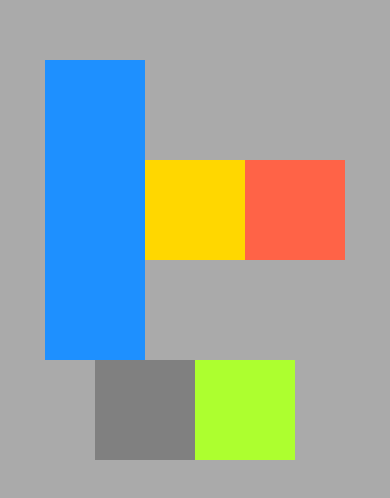
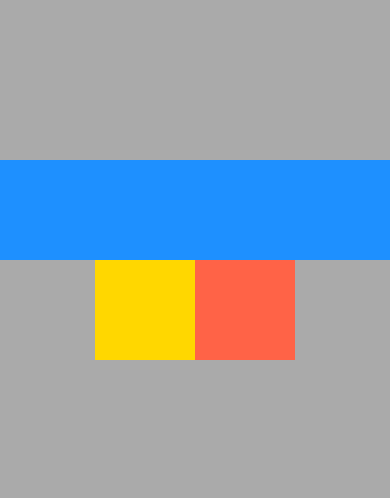
Before and after one commit to Micang23/react-demo, a React Native app: screen / in a window 390 px wide. Shown: the part 162-660 px from the top of the page. Built offline with nearby package versions, Linux system fonts and the light colour scheme.

Commit message:
flexBasis, flexGrow, flexShrink

```diff
--- a/App.js
+++ b/App.js
@@ -18,8 +18,9 @@ export default function App() {
     }}>
       <View style={{
         backgroundColor: "dodgerblue",
-        width: 100,
-        height: 300
+        flexShrink: 1,
+        width: 400,
+        height: 100
       }}/>
       <View style={{
         backgroundColor: "gold",
@@ -31,16 +32,6 @@ export default function App() {
         width: 100,
         height: 100
       }}/>
-      <View style={{
-        backgroundColor: "gray",
-        width: 100,
-        height: 100
-      }}/>
-      <View style={{
-        backgroundColor: "greenyellow",
-        width: 100,
-        height: 100
-      }}/>
     </View>
 
   );
```
